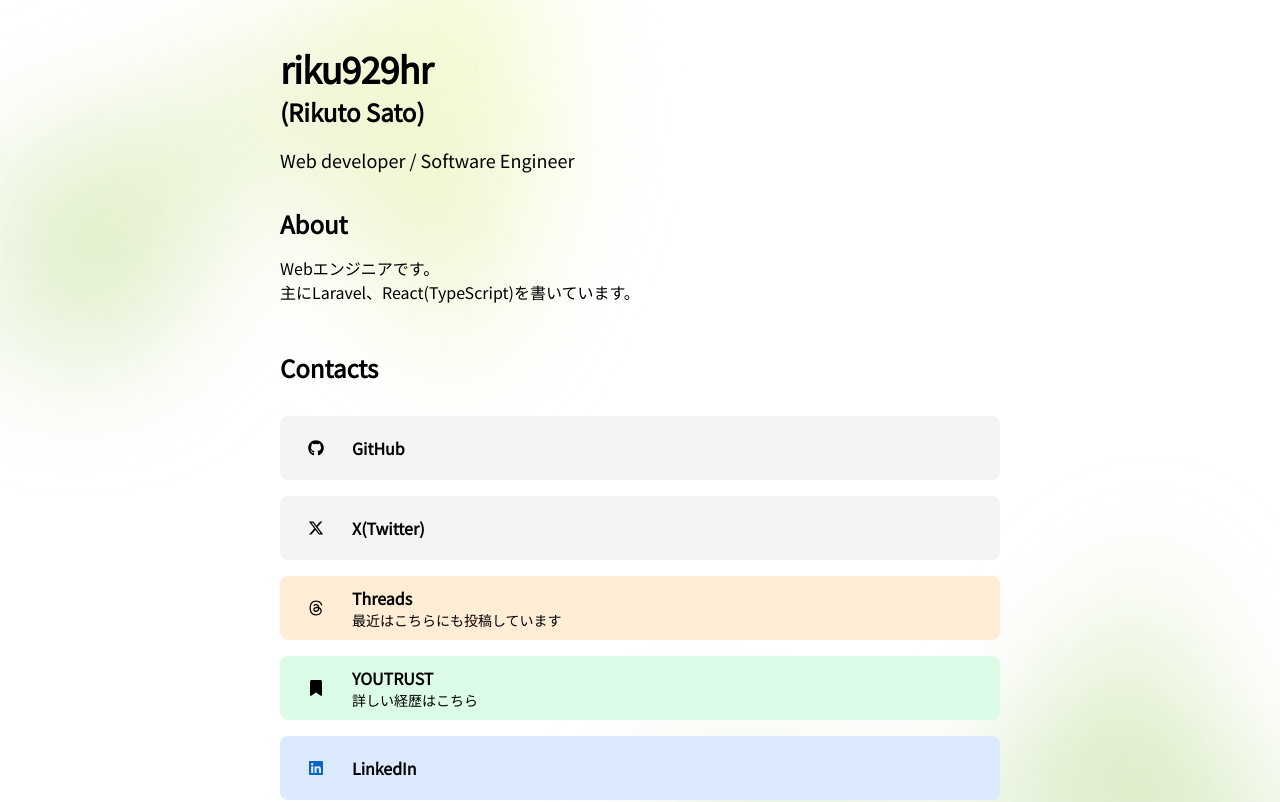
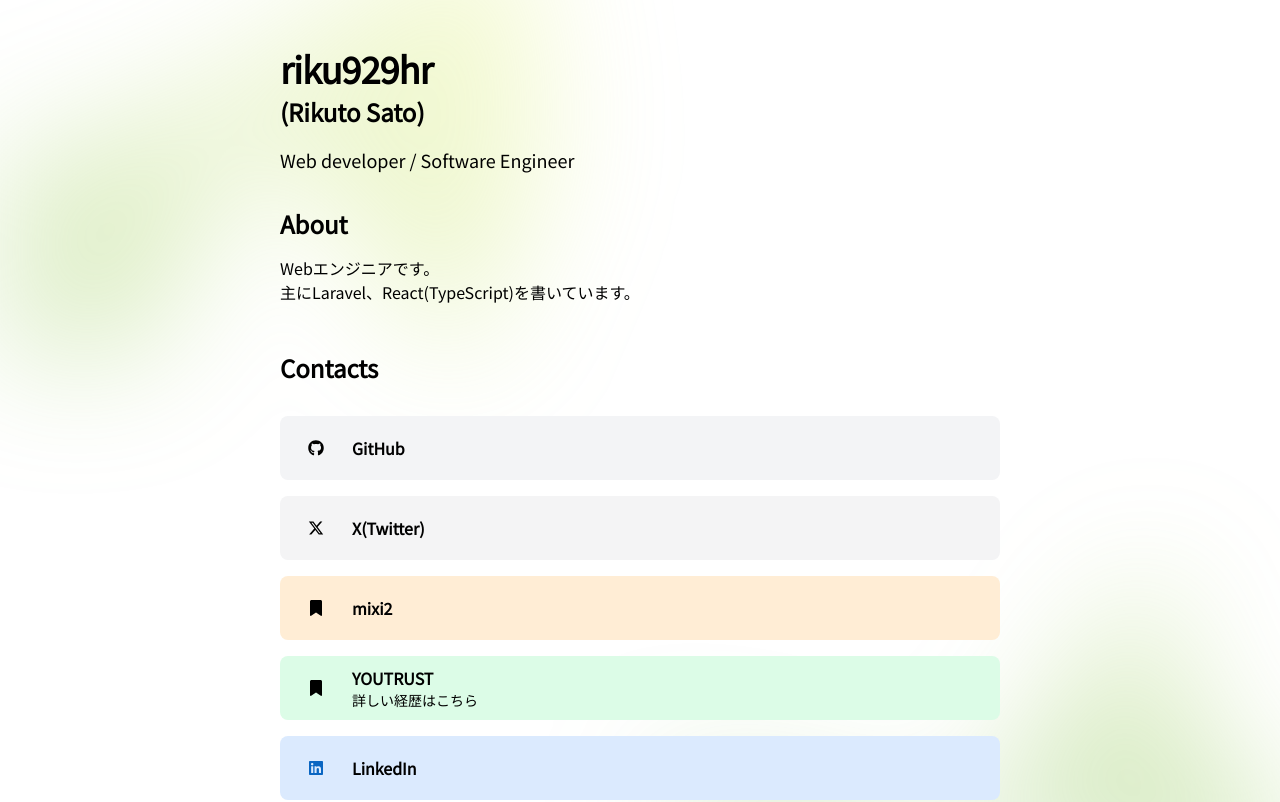
Before and after one commit to riku929hr/riku929hr.github.io, a Next.js app: page / in a window 1280 px wide. Shown: the top 802 px of the page. Built offline with nearby package versions, Linux system fonts and the light colour scheme.

Commit message:
feat: remove threads link and replaced it to mixi2

```diff
--- a/src/app/_ui/toppage/Contacts.tsx
+++ b/src/app/_ui/toppage/Contacts.tsx
@@ -2,7 +2,6 @@
 import {
   faGithub,
   faLinkedin,
-  faThreads,
   faXTwitter,
 } from "@fortawesome/free-brands-svg-icons";
 import { faBookmark } from "@fortawesome/free-solid-svg-icons";
@@ -24,10 +23,9 @@
     bgColor: "bg-zinc-100",
   },
   {
-    name: "Threads",
-    component: <FontAwesomeIcon icon={faThreads} className="w-6" />,
-    link: "https://www.threads.net/@riku929hr",
-    description: "最近はこちらにも投稿しています",
+    name: "mixi2",
+    component: <FontAwesomeIcon icon={faBookmark} className="w-4" />,
+    link: "https://mixi.social/@riku929hr",
     bgColor: "bg-orange-100",
   },
   {
```
